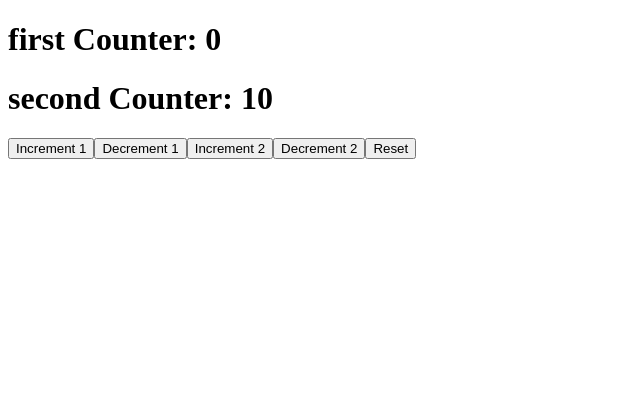
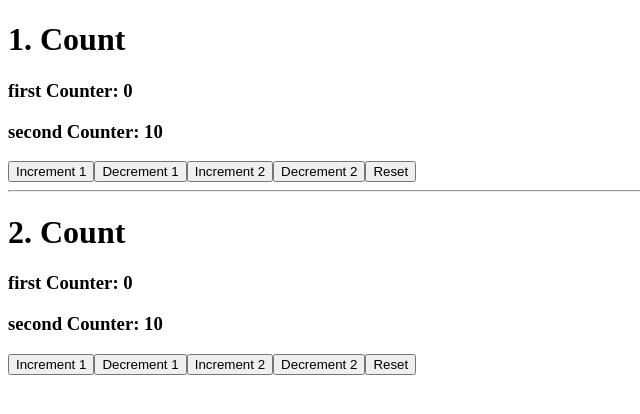
Before and after one commit to rhkdgns95/react-hooks-tutorials, a React (Create React App) app: page / in a window 1280 px wide. Shown: the top 414 px of the page, without its empty margins (0-640 px from the left). Built offline with nearby package versions, Linux system fonts and the light colour scheme.

Commit message:
#1.18 Multiple useReducers.

```diff
--- a/src/App.tsx
+++ b/src/App.tsx
@@ -15,10 +15,11 @@ import AppProvider from "./Provider/AppProvider";
 import ChannelProvider from "./Provider/ChannelProvider";
 import CounterOne from "./Component/CounterOne";
 import CounterTwo from "./Component/CounterTwo";
+import CounterThree from "./Component/CounterThree";
 
 const App =  () => {
   return (
-    <CounterTwo />
+    <CounterThree />
   )
 };
 
--- /dev/null
+++ b/src/Component/CounterThree/index.tsx
@@ -0,0 +1,59 @@
+import React, { useReducer } from "react";
+
+interface IState {
+    firstCount: number;
+    secondCount: number;
+}
+interface IAction {
+    type: string;
+    value: number;
+}
+const initialState: IState = {
+    firstCount: 0,
+    secondCount: 10
+};
+
+const reducer: React.Reducer<IState, IAction> = (state, action) => {
+    switch(action.type) {
+        case "increment":
+            return { ...state, firstCount: state.firstCount + action.value };
+        case "decrement":
+            return { ...state, firstCount: state.firstCount - action.value };
+        case "increment2":
+            return { ...state, secondCount: state.secondCount + action.value };
+        case "decrement2":
+            return { ...state, secondCount: state.secondCount - action.value };
+        case "reset":
+            return initialState;
+        default:
+            throw new Error("Error");
+    }
+}
+const CounterThree = () => {
+    const [count, dispatch] = useReducer(reducer, initialState);
+    const [countTwo, dispatchTwo] = useReducer(reducer, initialState);
+    return (
+        <div>
+            <h1>1. Count</h1>
+            <h3>first Counter: {count.firstCount}</h3>
+            <h3>second Counter: {count.secondCount}</h3>
+            <button onClick={e => dispatch({type: "increment", value: 1})}>Increment 1</button>
+            <button onClick={e => dispatch({type: "decrement", value: 1})}>Decrement 1</button>
+            <button onClick={e => dispatch({type: "increment2", value: 1})}>Increment 2</button>
+            <button onClick={e => dispatch({type: "decrement2", value: 1})}>Decrement 2</button>
+            <button onClick={e => dispatch({type: "reset", value: 0})}>Reset</button>
+            <hr></hr>
+            <h1>2. Count</h1>
+            <h3>first Counter: {countTwo.firstCount}</h3>
+            <h3>second Counter: {countTwo.secondCount}</h3>
+             <button onClick={e => dispatchTwo({type: "increment", value: 1})}>Increment 1</button>
+            <button onClick={e => dispatchTwo({type: "decrement", value: 1})}>Decrement 1</button>
+            <button onClick={e => dispatchTwo({type: "increment2", value: 1})}>Increment 2</button>
+            <button onClick={e => dispatchTwo({type: "decrement2", value: 1})}>Decrement 2</button>
+            <button onClick={e => dispatchTwo({type: "reset", value: 0})}>Reset</button>
+        </div>
+
+    );
+};
+
+export default CounterThree;
```
